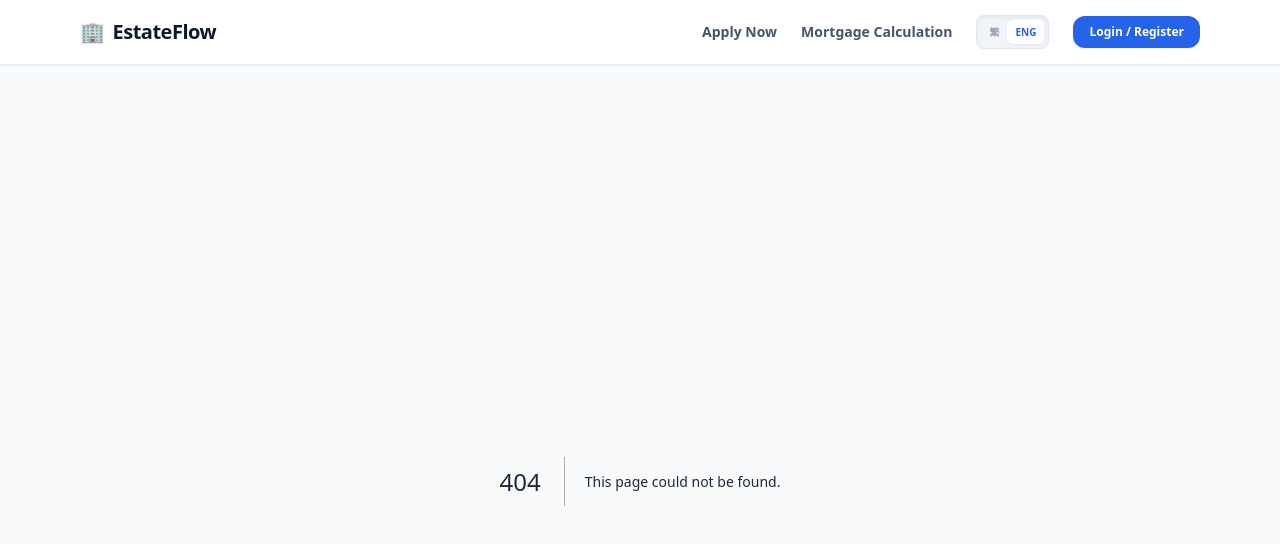
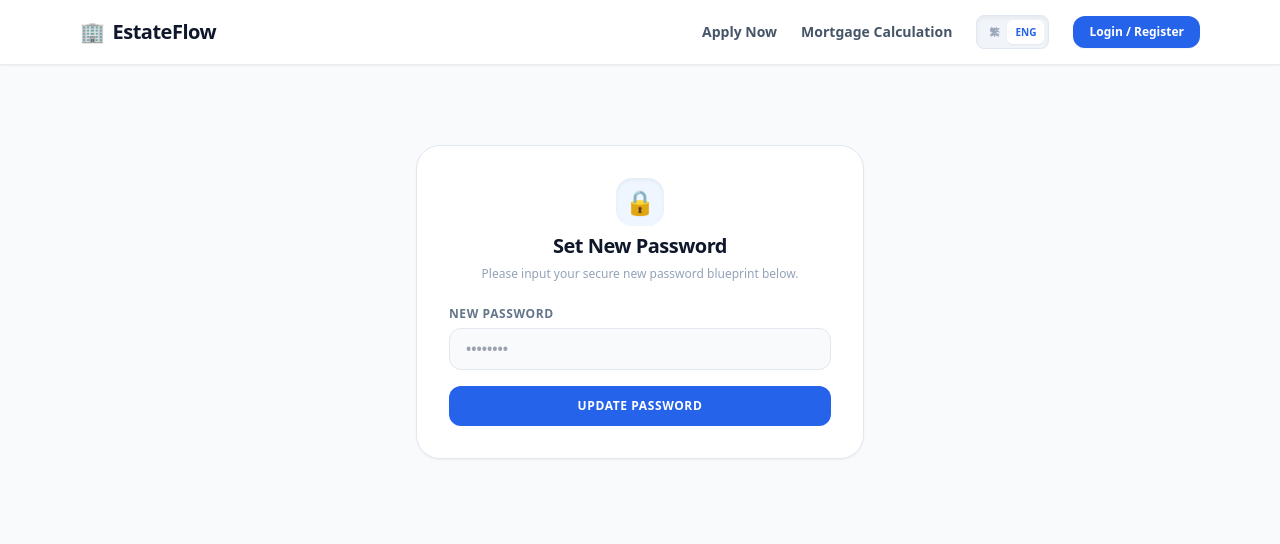
Before and after one commit to theschedulerhk/the_scheduler, a Next.js app: page /reset-password in a window 1280 px wide. Before the commit this address had no page. Shown: the top 544 px of the page. Built offline with nearby package versions, Linux system fonts and the light colour scheme.

Commit message:
Create page.js

```diff
--- /dev/null
+++ b/app/reset-password/page.js
@@ -0,0 +1,77 @@
+'use client';
+import { useState } from 'react';
+import { supabase } from '../../utils/supabase';
+
+export default function ResetPasswordPage({ lang = 'en' }) {
+  const [newPassword, setNewPassword] = useState('');
+  const [loading, setLoading] = useState(false);
+  const [message, setMessage] = useState({ text: '', isError: false });
+
+  async function handlePasswordUpdate(e) {
+    e.preventDefault();
+    if (newPassword.length < 6) {
+      alert(lang === 'en' ? "Password must be at least 6 characters." : "密碼長度必須至少為 6 位數。");
+      return;
+    }
+
+    setLoading(true);
+    setMessage({ text: '', isError: false });
+
+    // Updates the password for the active recovery session token
+    const { error } = await supabase.auth.updateUser({
+      password: newPassword
+    });
+
+    setLoading(false);
+    if (error) {
+      setMessage({ text: `❌ ${error.message}`, isError: true });
+    } else {
+      setMessage({
+        text: lang === 'en' ? "🎉 Password updated successfully! Redirecting to login..." : "🎉 密碼更新成功！正在跳轉至登入頁面...",
+        isError: false
+      });
+      setTimeout(() => { window.location.href = '/login'; }, 2000);
+    }
+  }
+
+  return (
+    <div class="max-w-md mx-auto bg-white border border-slate-200 p-8 rounded-3xl shadow-sm space-y-6 mt-16">
+      <div class="text-center space-y-1.5">
+        <div class="w-12 h-12 bg-blue-50 text-blue-600 rounded-2xl flex items-center justify-center text-2xl mx-auto font-bold shadow-inner">🔒</div>
+        <h2 class="text-xl font-black text-slate-900 tracking-tight">
+          {lang === 'en' ? "Set New Password" : "設定新帳戶密碼"}
+        </h2>
+        <p class="text-xs text-slate-400 font-medium">
+          {lang === 'en' ? "Please input your secure new password blueprint below." : "請在下方輸入您要修改的全新安全密碼。"}
+        </p>
+      </div>
+
+      {message.text && (
+        <div class={`p-4 rounded-xl text-xs font-semibold border leading-relaxed ${message.isError ? 'bg-rose-50 border-rose-100 text-rose-700' : 'bg-blue-50 border-blue-100 text-blue-700'}`}>
+          {message.text}
+        </div>
+      )}
+
+      <form onSubmit={handlePasswordUpdate} class="space-y-4">
+        <div>
+          <label class="block text-xs font-bold text-slate-500 uppercase tracking-wider mb-1.5">
+            {lang === 'en' ? "New Password" : "全新安全密碼"}
+          </label>
+          <input
+            type="password"
+            required
+            minLength={6}
+            disabled={loading}
+            value={newPassword}
+            onChange={(e) => setNewPassword(e.target.value)}
+            class="w-full px-4 py-2.5 bg-slate-50 border border-slate-200 rounded-xl text-sm font-semibold"
+            placeholder="••••••••"
+          />
+        </div>
+        <button type="submit" disabled={loading} class="w-full py-3 bg-blue-600 text-white font-extrabold rounded-xl text-xs uppercase tracking-wider hover:bg-blue-700 transition-all">
+          {loading ? "..." : (lang === 'en' ? "Update Password" : "確認更改密碼")}
+        </button>
+      </form>
+    </div>
+  );
+}
```
